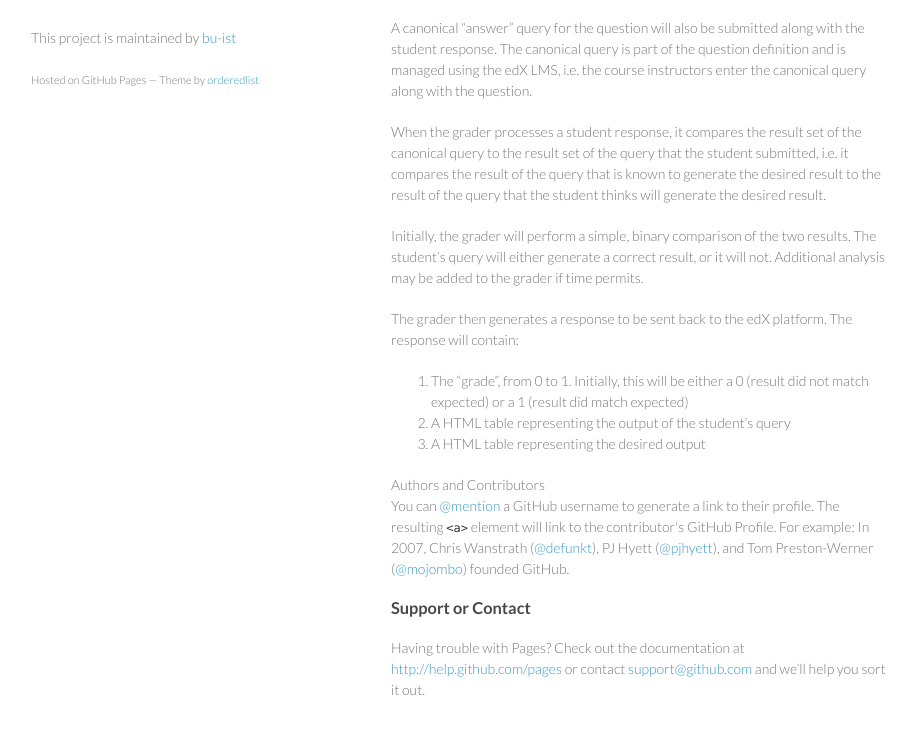
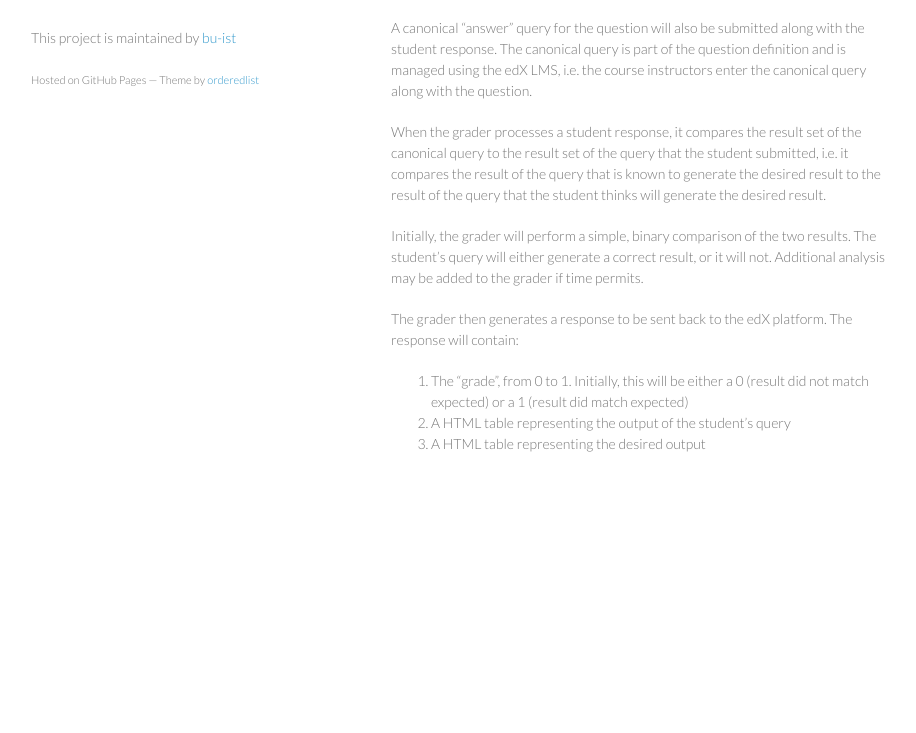
Before and after one commit to bu-ist/edx-sql-grader, a plain HTML site: page index.html in a window 1280 px wide. Shown: the part 641-1374 px from the top of the page, without its empty margins (179-1095 px from the left). After the commit the page ends 1165 px from the top, so only its background shows below. Drawn offline with Linux system fonts and the light colour scheme.

Commit message:
Removed some boilerplate text from the Github pages template

```diff
--- a/index.html
+++ b/index.html
@@ -52,14 +52,6 @@
                 <li> A HTML table representing the desired output</li>
             </ol>
 
-<a name="authors-and-contributors" class="anchor" href="#authors-and-contributors"><span class="octicon octicon-link"></span></a>Authors and Contributors</h3>
-
-<p>You can <a href="https://github.com/blog/821" class="user-mention">@mention</a> a GitHub username to generate a link to their profile. The resulting <code>&lt;a&gt;</code> element will link to the contributor's GitHub Profile. For example: In 2007, Chris Wanstrath (<a href="https://github.com/defunkt" class="user-mention">@defunkt</a>), PJ Hyett (<a href="https://github.com/pjhyett" class="user-mention">@pjhyett</a>), and Tom Preston-Werner (<a href="https://github.com/mojombo" class="user-mention">@mojombo</a>) founded GitHub.</p>
-
-<h3>
-<a name="support-or-contact" class="anchor" href="#support-or-contact"><span class="octicon octicon-link"></span></a>Support or Contact</h3>
-
-<p>Having trouble with Pages? Check out the documentation at <a href="http://help.github.com/pages">http://help.github.com/pages</a> or contact <a href="mailto:support@github.com">support@github.com</a> and we’ll help you sort it out.</p>
       </section>
       <footer>
         <p>This project is maintained by <a href="https://github.com/bu-ist">bu-ist</a></p>
```
